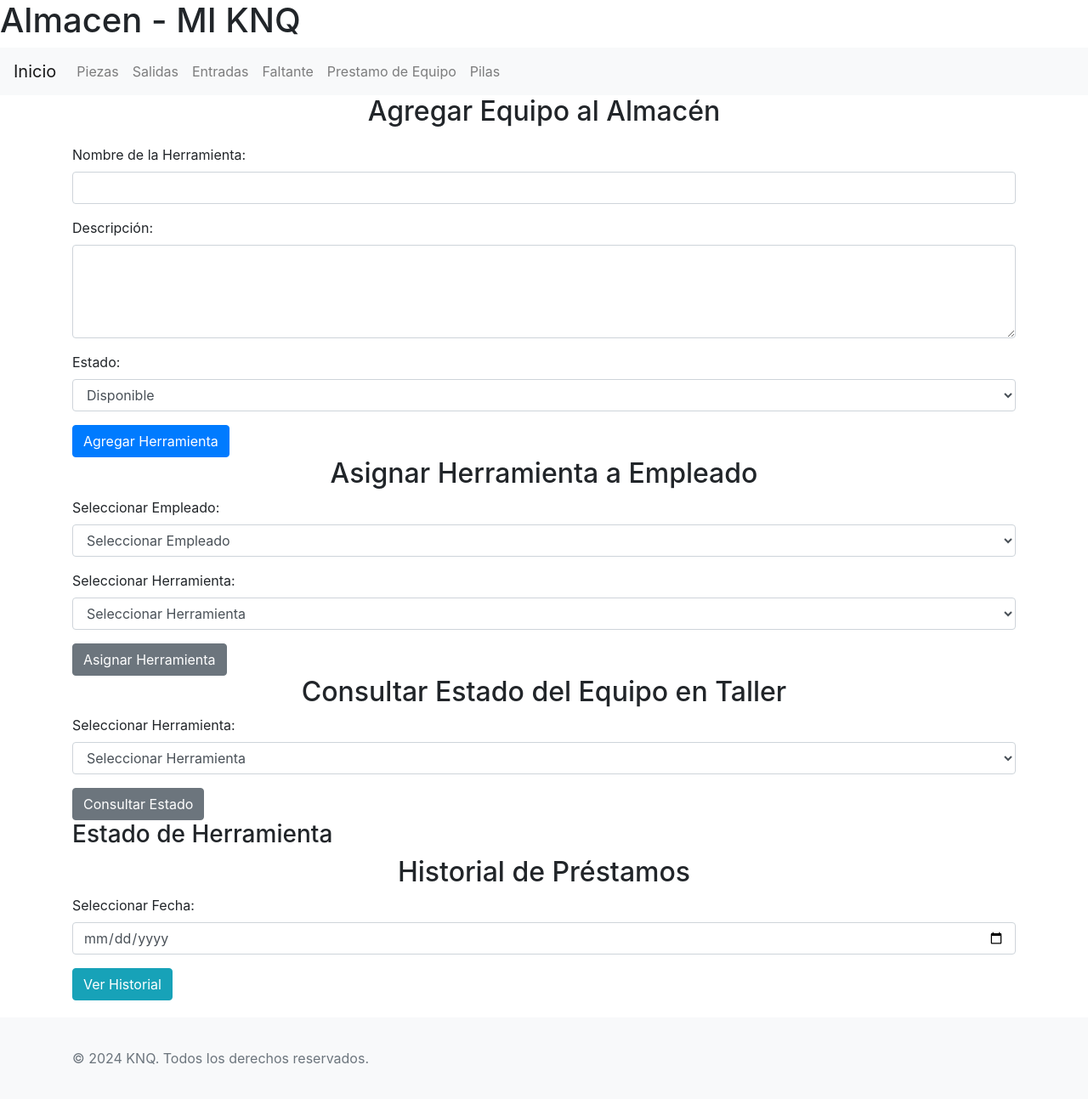
After one commit to cecidavi/MI-KNQ, a PHP site: page /almacen_herramientas.php in a window 1280 px wide. The commit adds this page. Shown: the whole page at 85% size. Run offline with PHP 8.4, Linux system fonts and the light colour scheme; the visitor is signed in with stand-in values (Sample User, id 1); data that the repository does not hold is empty.

Commit message:
prueba de herramientas

```diff
--- a/Almacen_header.php
+++ b/Almacen_header.php
@@ -31,7 +31,7 @@
                 <a class="nav-link" href="Almacen_Faltante.php">Faltante</a>
             </li>
             <li class="nav-item">
-                <a class="nav-link" href="Almcaen_Prestaoequipo.php">Prestamo de Equipo</a>
+                <a class="nav-link" href="almacen_herramientas.php">Prestamo de Equipo</a>
             </li>
             <li class="nav-item">
                 <a class="nav-link" href="Entrega_pilas.php">Pilas</a>
--- /dev/null
+++ b/almacen_herramientas.php
@@ -0,0 +1,213 @@
+<?php
+session_start();
+
+// Verifica si el usuario está autenticado
+if (!isset($_SESSION['username'])) {
+    header("Location: login.html");
+    exit();
+}
+
+include('conexion.php');
+include('Almacen_header.php');
+
+// Obtener las herramientas existentes para ver si están disponibles
+$sql_herramientas = "SELECT * FROM herramientas";
+$result_herramientas = $conn->query($sql_herramientas);
+
+// Obtener los empleados disponibles para asignar herramientas
+$sql_empleados = "SELECT * FROM empleados";
+$result_empleados = $conn->query($sql_empleados);
+?>
+
+<!DOCTYPE html>
+<html lang="es">
+<head>
+    <meta charset="UTF-8">
+    <meta name="viewport" content="width=device-width, initial-scale=1.0">
+    <title>Gestión de Equipos y Herramientas</title>
+    <link rel="stylesheet" href="https://stackpath.bootstrapcdn.com/bootstrap/4.5.2/css/bootstrap.min.css">
+    <link rel="stylesheet" href="css/Almacen_unidades.css">
+    <script src="https://code.jquery.com/jquery-3.6.0.min.js"></script>
+</head>
+<body>
+
+<h2>Agregar Equipo al Almacén</h2>
+<div class="container">
+    <form id="formAgregarHerramienta">
+        <div class="form-group">
+            <label for="nombre">Nombre de la Herramienta:</label>
+            <input type="text" id="nombre" name="nombre" class="form-control" required>
+        </div>
+
+        <div class="form-group">
+            <label for="descripcion">Descripción:</label>
+            <textarea id="descripcion" name="descripcion" class="form-control" rows="4" required></textarea>
+        </div>
+
+        <div class="form-group">
+            <label for="estado">Estado:</label>
+            <select id="estado" name="estado" class="form-control">
+                <option value="disponible">Disponible</option>
+                <option value="prestada">Prestada</option>
+            </select>
+        </div>
+
+        <input type="submit" value="Agregar Herramienta" class="btn btn-primary">
+    </form>
+
+    <h2>Asignar Herramienta a Empleado</h2>
+    <form id="formAsignarHerramienta">
+        <div class="form-group">
+            <label for="empleado">Seleccionar Empleado:</label>
+            <select id="empleado" name="empleado" class="form-control" required>
+                <option value="">Seleccionar Empleado</option>
+                <?php while ($row_empleado = $result_empleados->fetch_assoc()): ?>
+                    <option value="<?= $row_empleado['id_empleado'] ?>"><?= $row_empleado['nombre'] ?></option>
+                <?php endwhile; ?>
+            </select>
+        </div>
+
+        <div class="form-group">
+            <label for="herramienta_asignar">Seleccionar Herramienta:</label>
+            <select id="herramienta_asignar" name="herramienta_asignar" class="form-control" required>
+                <option value="">Seleccionar Herramienta</option>
+                <?php while ($row_herramienta = $result_herramientas->fetch_assoc()): ?>
+                    <option value="<?= $row_herramienta['id_herramienta'] ?>"><?= $row_herramienta['nombre'] ?></option>
+                <?php endwhile; ?>
+            </select>
+        </div>
+
+        <input type="submit" value="Asignar Herramienta" class="btn btn-secondary">
+    </form>
+
+    <h2>Consultar Estado del Equipo en Taller</h2>
+    <form id="formEstadoHerramienta">
+        <div class="form-group">
+            <label for="herramienta">Seleccionar Herramienta:</label>
+            <select id="herramienta" name="herramienta" class="form-control">
+                <option value="">Seleccionar Herramienta</option>
+                <?php while ($row_herramienta = $result_herramientas->fetch_assoc()): ?>
+                    <option value="<?= $row_herramienta['id_herramienta'] ?>"><?= $row_herramienta['nombre'] ?></option>
+                <?php endwhile; ?>
+            </select>
+        </div>
+
+        <input type="submit" value="Consultar Estado" class="btn btn-secondary">
+    </form>
+
+    <h3>Estado de Herramienta</h3>
+    <div id="estadoHerramienta">
+        <!-- Aquí se mostrará el estado de la herramienta seleccionada -->
+    </div>
+
+    <h2>Historial de Préstamos</h2>
+    <form id="formHistorialPrestamos">
+        <div class="form-group">
+            <label for="fecha_prestamo">Seleccionar Fecha:</label>
+            <input type="date" id="fecha_prestamo" name="fecha_prestamo" class="form-control" required>
+        </div>
+
+        <input type="submit" value="Ver Historial" class="btn btn-info">
+    </form>
+
+    <div id="historialPrestamos">
+        <!-- Aquí se mostrará el historial de préstamos -->
+    </div>
+</div>
+
+<script>
+$('#formAgregarHerramienta').on('submit', function(e) {
+    e.preventDefault(); // Previene la recarga de la página
+
+    $.ajax({
+        type: "POST",
+        url: "procesar_agregar_herramienta.php",
+        data: $(this).serialize(),
+        success: function(response) {
+            let res = JSON.parse(response);
+            if (res.success) {
+                alert(res.message);
+                location.reload(); // Recarga la página para ver las herramientas actualizadas
+            } else {
+                alert(res.message);
+            }
+        },
+        error: function() {
+            alert("Error al agregar la herramienta.");
+        }
+    });
+});
+
+$('#formAsignarHerramienta').on('submit', function(e) {
+    e.preventDefault(); // Previene la recarga de la página
+
+    $.ajax({
+        type: "POST",
+        url: "procesar_asignar_herramienta.php",
+        data: $(this).serialize(),
+        success: function(response) {
+            let res = JSON.parse(response);
+            if (res.success) {
+                alert(res.message);
+                location.reload(); // Recarga la página para ver las herramientas actualizadas
+            } else {
+                alert(res.message);
+            }
+        },
+        error: function() {
+            alert("Error al asignar la herramienta.");
+        }
+    });
+});
+
+$('#formEstadoHerramienta').on('submit', function(e) {
+    e.preventDefault(); // Previene la recarga de la página
+
+    var herramientaId = $('#herramienta').val();
+
+    if (!herramientaId) {
+        alert("Por favor, seleccione una herramienta.");
+        return;
+    }
+
+    $.ajax({
+        type: "GET",
+        url: "consultar_estado_herramienta.php",
+        data: { id_herramienta: herramientaId },
+        success: function(data) {
+            $('#estadoHerramienta').html(data);
+        },
+        error: function() {
+            alert("Error al obtener el estado de la herramienta.");
+        }
+    });
+});
+
+$('#formHistorialPrestamos').on('submit', function(e) {
+    e.preventDefault(); // Previene la recarga de la página
+
+    var fechaPrestamo = $('#fecha_prestamo').val();
+
+    if (!fechaPrestamo) {
+        alert("Por favor, seleccione una fecha.");
+        return;
+    }
+
+    $.ajax({
+        type: "GET",
+        url: "consultar_historial_prestamos.php",
+        data: { fecha: fechaPrestamo },
+        success: function(data) {
+            $('#historialPrestamos').html(data);
+        },
+        error: function() {
+            alert("Error al obtener el historial de préstamos.");
+        }
+    });
+});
+</script>
+
+</body>
+</html>
+
+<?php include('includes/footer.php'); ?>
```
Also changed, not shown: consultar_estado_herramienta.php (added, +19 -0 lines), procesar_agregar_herramienta.php (added, +27 -0 lines), procesar_asignar_herramienta.php (added, +39 -0 lines).
